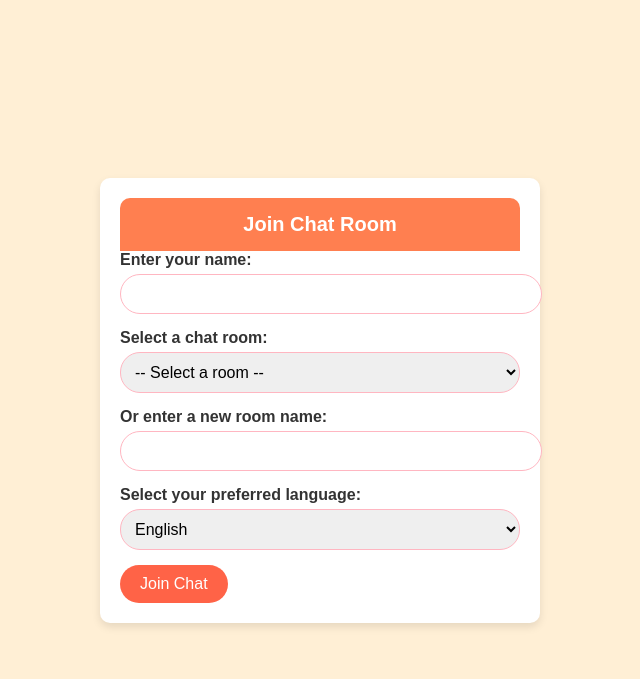
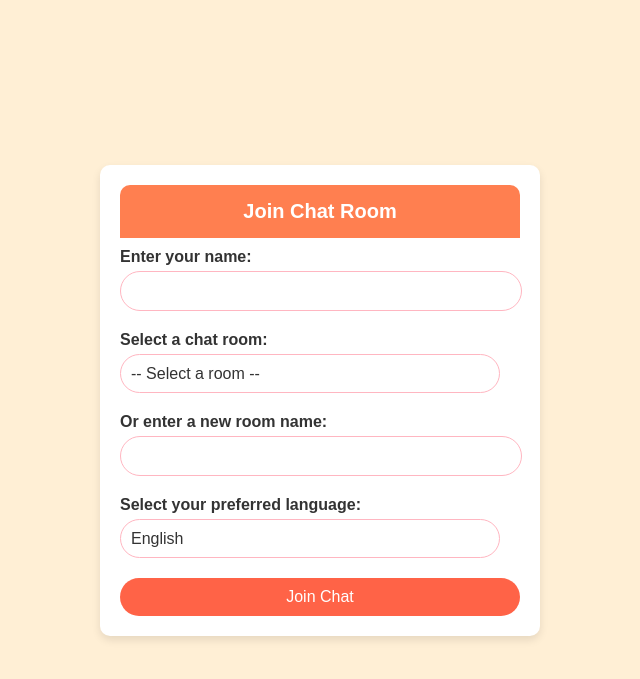
Before and after one commit to pauljunsukhan/chatroomkatocx, a FastAPI app: page / in a window 1280 px wide. Shown: the top 679 px of the page, without its empty margins (320-960 px from the left). Run offline with FastAPI, Linux system fonts and the light colour scheme; parts of the project's set-up code (start-up, migrations or seed data) failed here and were passed over.

Commit message:
join page (index) is nicely formatted, changed selection in ios to match app color scheme

```diff
--- a/templates/index.html
+++ b/templates/index.html
@@ -25,7 +25,7 @@
             width: 90vw;
             max-width: 400px;
             padding: 20px;
-            background-color: #fff;
+            background-color: #fff; /* White background for the container */
             box-shadow: 0 4px 8px rgba(0, 0, 0, 0.1);
             border-radius: 10px;
         }
@@ -43,18 +43,24 @@
         label {
             font-weight: bold;
             margin-top: 10px;
+            display: inline-block;
+            width: 100%; /* Ensure labels are full width for alignment */
         }
 
         input[type="text"],
         select {
-            width: 100%;
+            width: calc(100% - 20px); /* Make the input fields not too long */
             padding: 10px;
-            margin-top: 5px;
-            margin-bottom: 15px;
+            margin-top: 5px; /* Reduce margin to bring fields closer */
+            margin-bottom: 10px; /* Reduce margin to bring fields closer */
             border-radius: 20px;
             border: 1px solid #FFB6C1; /* LightPink border */
             outline: none;
             font-size: 16px;
+            background-color: #fff; /* White background for input fields */
+            color: #333; /* Text color */
+            appearance: none; /* Removes default styling */
+            -webkit-appearance: none; /* Removes default styling on Safari */
         }
 
         #join-button {
@@ -66,6 +72,8 @@
             font-size: 16px;
             cursor: pointer;
             transition: background-color 0.3s;
+            width: 100%; /* Full width for consistency */
+            margin-top: 10px; /* Add some margin at the top for spacing */
         }
 
         #join-button:hover {
```
